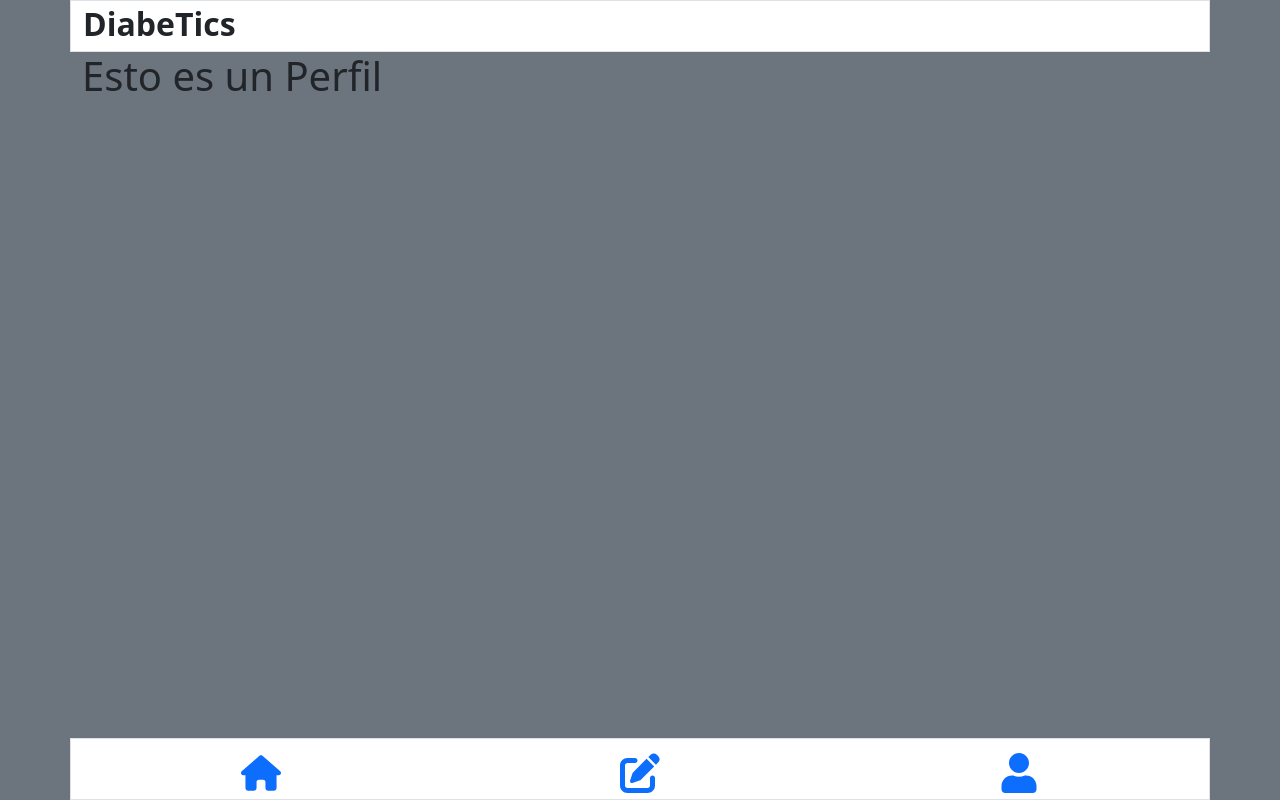
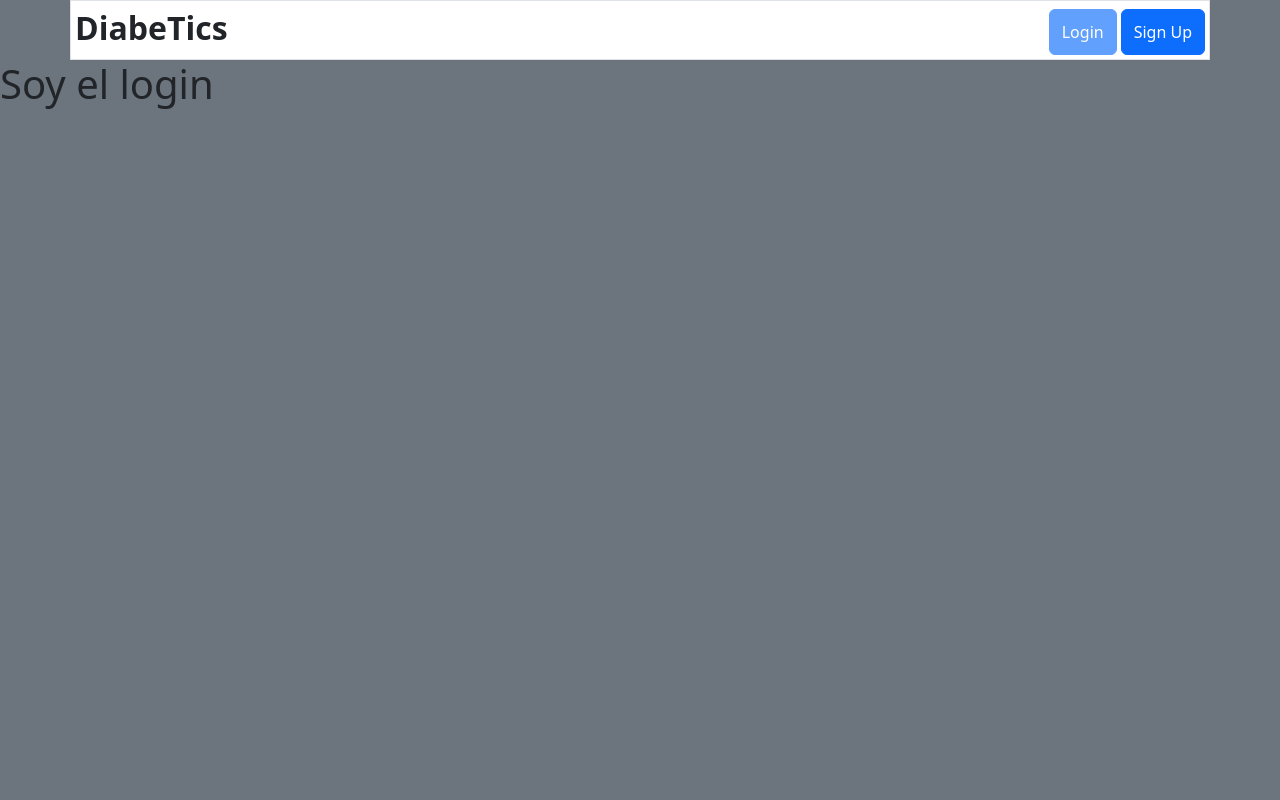
Before and after one commit to CascoArcilla/control-diabetes, a React (Vite) app: page /perfil in a window 1280 px wide. Built offline with nearby package versions, Linux system fonts and the light colour scheme.

Commit message:
Se corrigen las rutas para autenticacion y coloca el login o signup

```diff
--- /dev/null
+++ b/src/auth/AuthPorvider.jsx
@@ -0,0 +1,17 @@
+import { createContext, useContext, useState } from "react";
+
+const AuthContext = createContext({
+  isAuthenticated: false,
+});
+
+export function AuthProvider({ children }) {
+  const [isAuthenticated, setIsAuthenticated] = useState(false);
+
+  return (
+    <AuthContext.Provider value={{ isAuthenticated }}>
+      {children}
+    </AuthContext.Provider>
+  );
+}
+
+export const useAuth = () => useContext(AuthContext);
--- a/src/components/header/Hedaer.jsx
+++ b/src/components/header/Hedaer.jsx
@@ -1,9 +1,33 @@
-export default function Header() {
+import { useAuth } from "../../auth/AuthPorvider";
+
+export default function Header({ position, changePosition }) {
+  const auth = useAuth();
+
   return (
     <header className="container-lg border bg-body pt-1 p-0 ">
       <div>
-        <div className="container-fluid d-flex justify-content-between">
+        <div className="container-fluid d-flex justify-content-between p-1 ">
           <h2 className="fw-bolder">DiabeTics</h2>
+          {!auth.isAuthenticated ? (
+            <div className="d-flex gap-1 ">
+              <button
+                className="btn btn-primary "
+                disabled={position == "login"}
+                onClick={changePosition}
+              >
+                Login
+              </button>
+              <button
+                className="btn btn-primary "
+                disabled={position == "signup"}
+                onClick={changePosition}
+              >
+                Sign Up
+              </button>
+            </div>
+          ) : (
+            ""
+          )}
         </div>
       </div>
     </header>
--- a/src/layaults/login/Login.jsx
+++ b/src/components/login/Login.jsx
@@ -1,3 +1,3 @@
 export default function Login() {
-  return <h1>Login</h1>;
+  return <h1>Soy el login</h1>;
 }
--- /dev/null
+++ b/src/components/signup/SignUp.jsx
@@ -0,0 +1,3 @@
+export default function SignUp() {
+  return <h1>Soy el registro</h1>;
+}
--- a/src/main.jsx
+++ b/src/main.jsx
@@ -6,43 +6,35 @@ import React from "react";
 import ReactDOM from "react-dom/client";
 import { createBrowserRouter, RouterProvider } from "react-router-dom";
 
-import Root, {
-  loader as rootLoader,
-  action as rootAction,
-} from "./routes/root.jsx";
-import Contact, { loader as contactLoader } from "./routes/contact.jsx";
 import ErrorPage from "./error-page.jsx";
-import EditContact, { action as editAction } from "./routes/edit.jsx";
-import Home from "./layaults/home/Home.jsx";
-import Perfil from "./layaults/perfil/Perfil.jsx";
-import MenuForm from "./layaults/forms/MenuForm.jsx";
+import Login from "./components/login/Login.jsx";
+import MenuForm from "./components/forms/MenuForm.jsx";
+import Perfil from "./components/perfil/Perfil.jsx";
+import ProtectedRoot from "./routes/protectedRoot.jsx";
+
+import { AuthProvider } from "./auth/AuthPorvider.jsx";
 
 const router = createBrowserRouter([
   {
+    path: "/login",
+    element: <Login />,
+  },
+  {
+    path: "/signup",
+    element: <h1>Registro</h1>,
+  },
+  {
     path: "/",
-    element: <Root />,
+    element: <ProtectedRoot />,
     errorElement: <ErrorPage />,
-    loader: rootLoader,
-    action: rootAction,
     children: [
       {
-        path: "contacts/:contacid",
-        element: <Contact />,
-        loader: contactLoader,
+        path: "registro",
+        element: <MenuForm />,
       },
       {
-        path: "contacts/:contactId/edit",
-        element: <EditContact />,
-        loader: contactLoader,
-        action: editAction,
-      },
-      {
-        path: "/perfil",
+        path: "perfil",
         element: <Perfil />,
-      },
-      {
-        path: "/registro",
-        element: <MenuForm />,
       },
     ],
   },
@@ -50,6 +42,8 @@ const router = createBrowserRouter([
 
 ReactDOM.createRoot(document.getElementById("root")).render(
   <React.StrictMode>
-    <RouterProvider router={router} />
+    <AuthProvider>
+      <RouterProvider router={router} />
+    </AuthProvider>
   </React.StrictMode>
 );
--- /dev/null
+++ b/src/routes/protectedRoot.jsx
@@ -0,0 +1,39 @@
+import { Outlet } from "react-router-dom";
+import Header from "../components/header/Hedaer";
+import Nav from "../components/navigation/Nav";
+import { useAuth } from "../auth/AuthPorvider";
+import { useState } from "react";
+
+import Login from "../components/login/Login";
+import SignUp from "../components/signup/SignUp";
+
+export default function ProtectedRoot() {
+  const auth = useAuth();
+
+  return auth.isAuthenticated ? (
+    <>
+      <div className="container-sm">
+        <Outlet />
+      </div>
+      <Nav />
+    </>
+  ) : (
+    <DefaultInterface />
+  );
+}
+
+function DefaultInterface({ children }) {
+  const [position, setPosition] = useState("login");
+
+  const changePosition = () => {
+    position == "login" ? setPosition("signup") : setPosition("login");
+  };
+
+  return (
+    <>
+      <Header position={position} changePosition={changePosition} />
+      {position == "login" && <Login />}
+      {position == "signup" && <SignUp />}
+    </>
+  );
+}
--- a/src/routes/root.jsx
+++ b/src/routes/root.jsx
@@ -1,4 +1,4 @@
-import { Link, Outlet, useLoaderData, Form } from "react-router-dom";
+import { Link, Outlet, useLoaderData, Form, Navigate } from "react-router-dom";
 import { getContacts, createContact } from "../storage/contacts";
 import Header from "../components/header/Hedaer";
 import Nav from "../components/navigation/Nav";
```
Also changed, not shown: src/components/forms/MenuForm.jsx (renamed from src/layaults/forms/MenuForm.jsx), src/components/home/Home.jsx (renamed from src/layaults/Home/Home.jsx), src/components/perfil/Perfil.jsx (renamed from src/layaults/perfil/Perfil.jsx).
